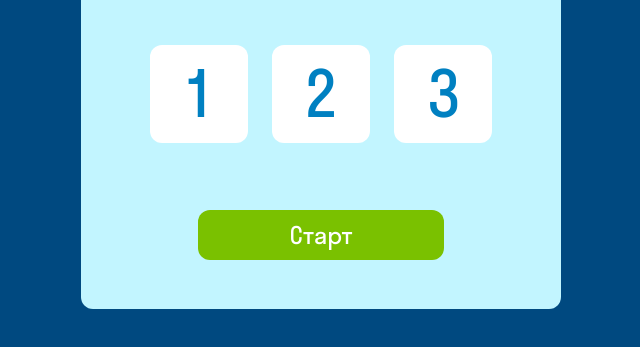
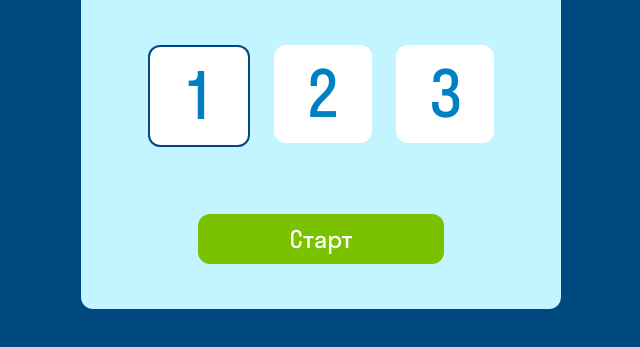
Before and after one commit to LativeSoog/card-game, a plain HTML site: page index.html in a window 1280 px wide. Shown: the part 309-656 px from the top of the page, without its empty margins (319-959 px from the left). Drawn offline with Linux system fonts and the light colour scheme.

Commit message:
- Fixed form difficulty

```diff
--- a/index.html
+++ b/index.html
@@ -13,13 +13,24 @@
     <section class="difficulty-level">
         <div class="content">
             <h1 class="content__title">Выбери<br>сложность</h1>
-            <div class="content__diff-lvl">
-                <a href="#"><button class="diff-lvl__button">1</button></a>
-                <a href="#"><button class="diff-lvl__button">2</button></a>
-                <a href="#"><button class="diff-lvl__button">3</button></a>
-            </div>
-            <form class="content__form" action="#">
-                <button class="content__button">Старт</button>
+            <form action="#">
+                <div class="content__diff-lvl">
+                    <div class="diff-lvl__button">
+                        <input type="radio" name="difficulty" id="diff-easy" value="1" checked>
+                        <label for="diff-easy">1</label>
+                    </div>
+                    <div class="diff-lvl__button">
+                        <input type="radio" name="difficulty" id="diff-middle" value="2">
+                        <label for="diff-middle">2</label>
+                    </div>
+                    <div class="diff-lvl__button">
+                        <input type="radio" name="difficulty" id="diff-hard" value="3">
+                        <label for="diff-hard">3</label>
+                    </div>
+                </div>
+                <div class="content__button">
+                    <button class="button-start">Старт</button>
+                </div>
             </form>
         </div>
     </section>
--- a/style/_index.scss
+++ b/style/_index.scss
@@ -20,22 +20,10 @@
         padding-bottom: 48px;
     }
 
-    &__form {
+    &__button {
         display: flex;
         justify-content: center;
         padding-top: 67px;
-    }
-
-    &__button {
-        width: 246px;
-        height: 50px;
-        background: #7AC100;
-        border-radius: 12px;
-        font-weight: 400;
-        font-size: 24px;
-        line-height: 32px;
-        color: #FFFFFF;
-        border: none;
     }
 }
 
@@ -45,6 +33,14 @@
     column-gap: 24px;
 
     .diff-lvl__button {
+        display: flex;
+    }
+
+    .diff-lvl__button input[type=radio] {
+        display: none;
+    }
+
+    .diff-lvl__button label {
         display: flex;
         align-items: center;
         justify-content: center;
@@ -57,5 +53,28 @@
         font-size: 64px;
         line-height: 72px;
         color: #0080C1;
+        user-select: none;
+        cursor: pointer;
+    }
+
+    .diff-lvl__button input[type=radio]:checked+label {
+        border: 2px solid #004980;
+    }
+
+    .diff-lvl__button input[type=radio]:disabled+label {
+        border: none;
     }
 }
+
+.button-start {
+    width: 246px;
+    height: 50px;
+    background: #7AC100;
+    border-radius: 12px;
+    font-weight: 400;
+    font-size: 24px;
+    line-height: 32px;
+    color: #FFFFFF;
+    border: none;
+    cursor: pointer;
+}
```
Also changed, not shown: style/style.css, 1 other file.
